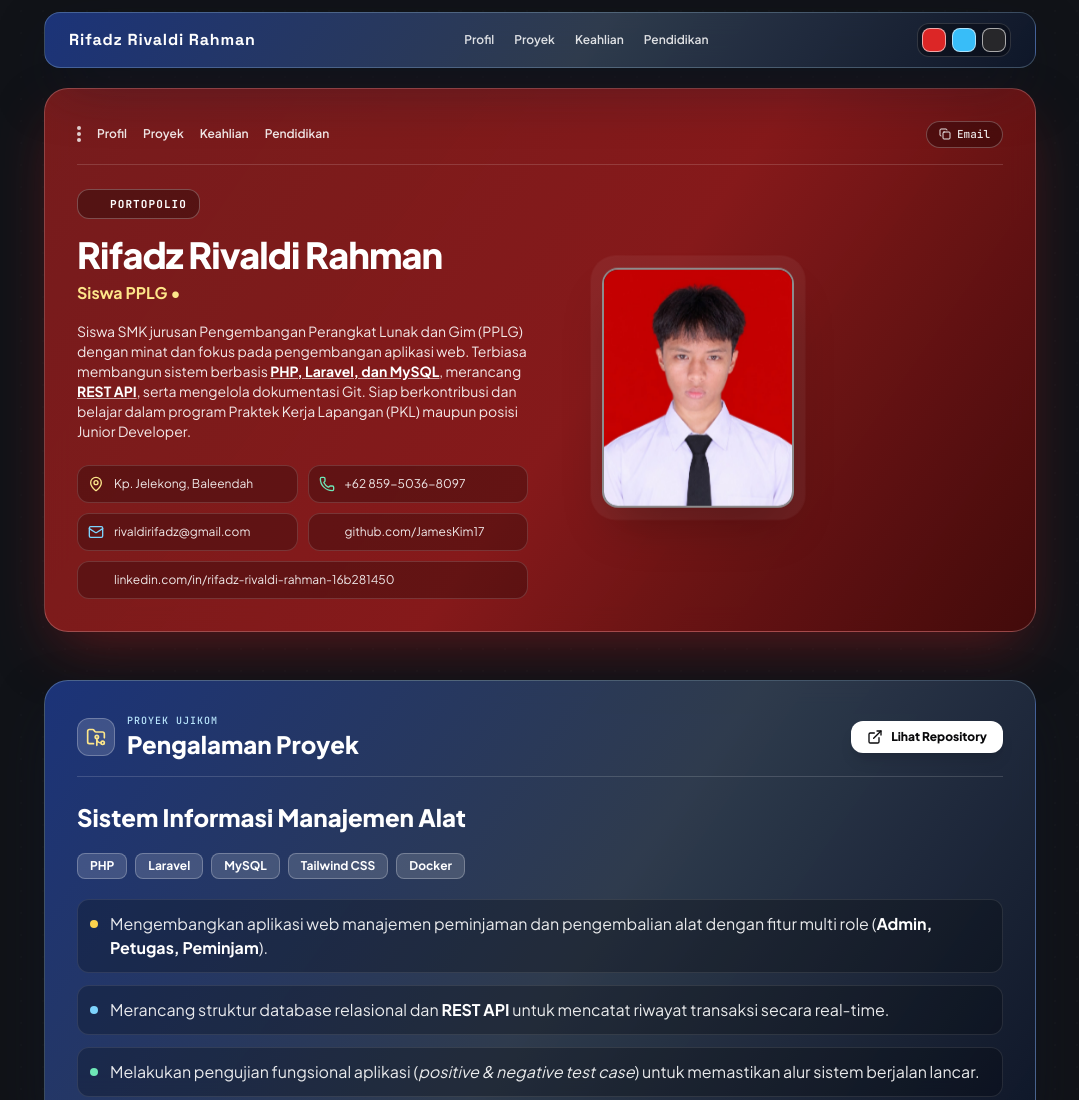
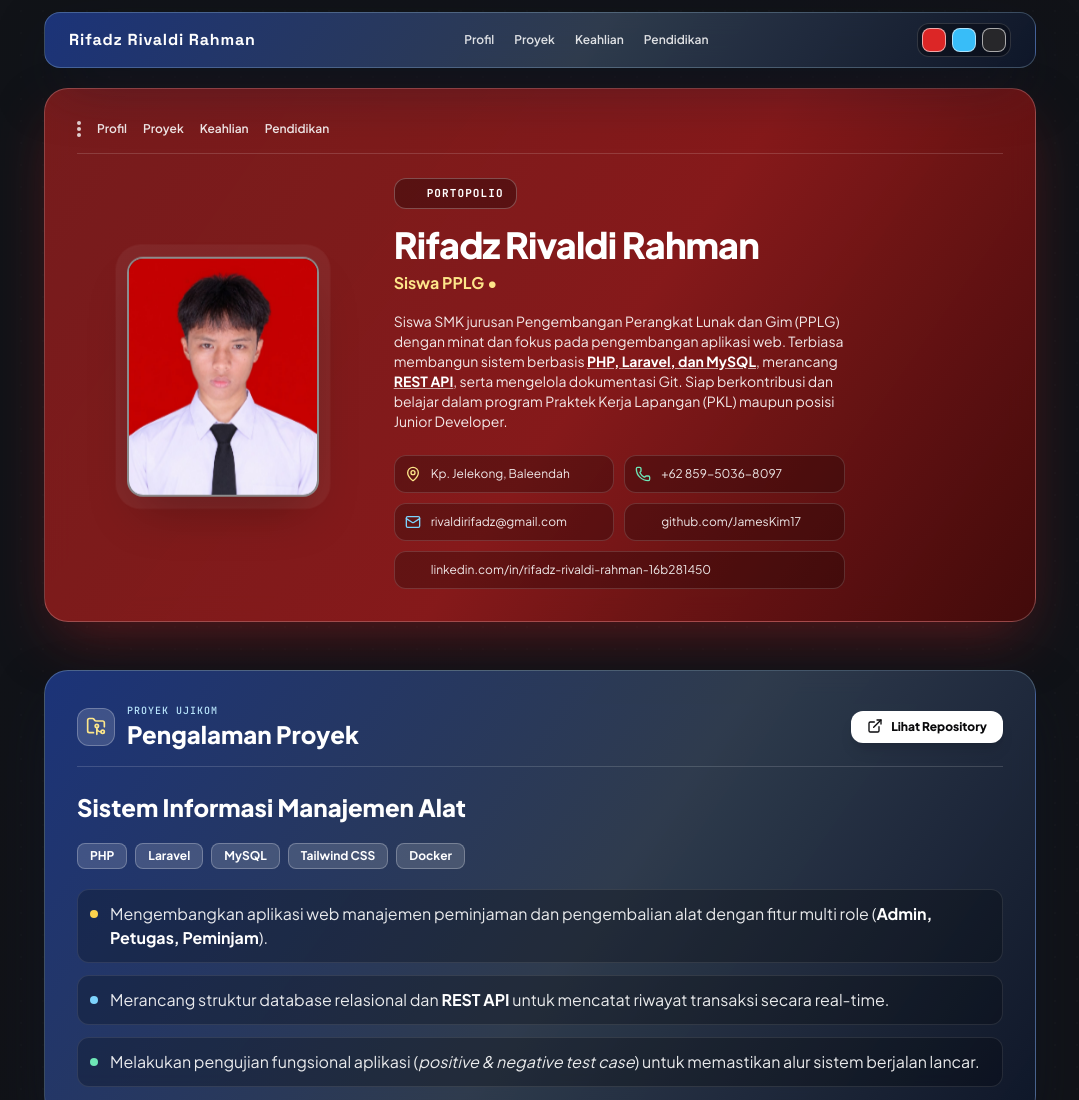
Before and after one commit to JamesKim17/cv-inovindo, a plain HTML site: page index.html in a window 1280 px wide. Shown: the top 1100 px of the page, without its empty margins (100-1179 px from the left). Drawn offline with nearby package versions, Linux system fonts and the light colour scheme.

Commit message:
Add files via upload

```diff
--- a/index.html
+++ b/index.html
@@ -183,17 +183,26 @@
           <a href="#keahlian" class="hover:underline text-white/90">Keahlian</a>
           <a href="#pendidikan" class="hover:underline text-white/90">Pendidikan</a>
         </div>
-
-        <button type="button" onclick="copyText('rivaldirifadz@gmail.com', 'Email disalin!')" class="px-3 py-1 rounded-full bg-black/30 hover:bg-black/50 border border-white/25 font-mono text-[11px] text-white/90 transition inline-flex items-center gap-1.5">
-          <i data-lucide="copy" class="w-3 h-3"></i>
-          <span>Email</span>
-        </button>
       </div>
 
-      <!-- Konten 3 Kolom ala Referensi -->
+      <!-- Konten 3 Kolom: Foto Profil di Kiri (Paling Atas di HP), Bio & Kontak di Tengah, Navigasi di Kanan -->
       <div class="grid grid-cols-1 lg:grid-cols-12 gap-6 items-center">
 
-        <!-- Kolom Kiri: Badge, Nama, Role, Deskripsi & Kontak -->
+        <!-- Kolom Kiri: Foto Profil Menonjol (Tampil Paling Atas di HP) -->
+        <div class="lg:col-span-4 flex justify-center">
+          <div class="relative float-anim group">
+            <div class="absolute -inset-2 rounded-3xl bg-white/20 pulse-ring pointer-events-none"></div>
+            <div class="relative w-44 h-56 sm:w-48 sm:h-60 rounded-2xl overflow-hidden bg-zinc-900 border-2 border-white/50 shadow-2xl">
+              <img
+                src="assets/foto-profil.jpg"
+                alt="Rifadz Rivaldi Rahman"
+                class="w-full h-full object-cover object-top group-hover:scale-105 transition duration-500"
+              />
+            </div>
+          </div>
+        </div>
+
+        <!-- Kolom Tengah: Badge, Nama, Role, Deskripsi & Kontak -->
         <div class="lg:col-span-6 space-y-4">
           <div class="inline-flex items-center gap-2.5 px-3 py-1.5 rounded-xl bg-black/30 border border-white/25">
             <span class="w-2.5 h-2.5 rounded-full bg-emerald-400 animate-ping"></span>
@@ -235,20 +244,6 @@
               <i data-lucide="linkedin" class="w-4 h-4 text-sky-200 shrink-0"></i>
               <span class="truncate">linkedin.com/in/rifadz-rivaldi-rahman-16b281450</span>
             </a>
-          </div>
-        </div>
-
-        <!-- Kolom Tengah: Foto Profil Menonjol -->
-        <div class="lg:col-span-4 flex justify-center">
-          <div class="relative float-anim group">
-            <div class="absolute -inset-2 rounded-3xl bg-white/20 pulse-ring pointer-events-none"></div>
-            <div class="relative w-44 h-56 sm:w-48 sm:h-60 rounded-2xl overflow-hidden bg-zinc-900 border-2 border-white/50 shadow-2xl">
-              <img
-                src="assets/foto-profil.jpg"
-                alt="Rifadz Rivaldi Rahman"
-                class="w-full h-full object-cover object-top group-hover:scale-105 transition duration-500"
-              />
-            </div>
           </div>
         </div>
       </div>
```
